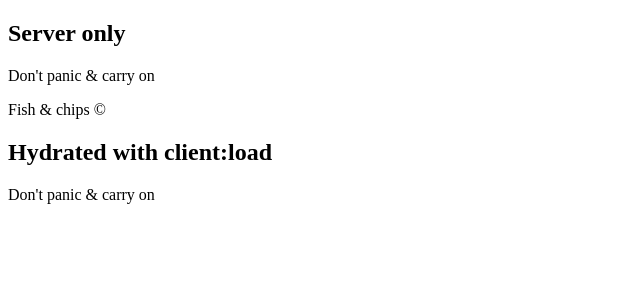
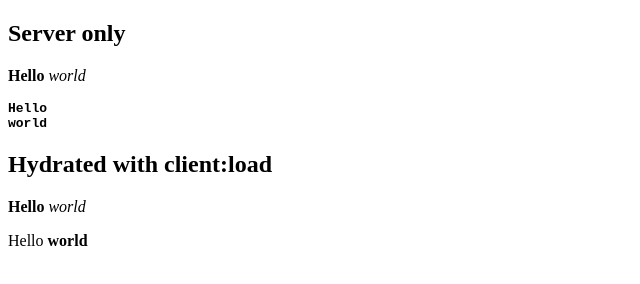
Before and after one commit to prkomb/astro-react-children-repro, an Astro site: page / in a window 1280 px wide. Shown: the whole page, without its empty margins (0-640 px from the left). Built offline with nearby package versions, Linux system fonts and the light colour scheme; Astro itself is replaced by a stand-in of ours.

Commit message:
Reproduce experimentalReactChildren losing text in children

```diff
--- a/src/pages/index.astro
+++ b/src/pages/index.astro
@@ -1,22 +1,20 @@
 ---
 import Box from '../components/Box.jsx';
-
-const title = "Don't panic & carry on";
 ---
 
 <html lang="en">
 	<head>
 		<meta charset="utf-8" />
-		<title>experimentalReactChildren escaping</title>
+		<title>experimentalReactChildren text and whitespace</title>
 	</head>
 	<body>
 		<h2>Server only</h2>
-		<Box id="static">
-			<p title={title}>{title}</p>
-			<p>Fish&nbsp;&amp;&nbsp;chips &copy;</p>
-		</Box>
+		<Box id="static"><p><strong>Hello</strong> <em>world</em></p></Box>
+		<Box id="pre"><pre><b>Hello</b>
+<b>world</b></pre></Box>
 
 		<h2>Hydrated with client:load</h2>
-		<Box id="island" client:load><p title={title}>{title}</p></Box>
+		<Box id="space" client:load><p><strong>Hello</strong> <em>world</em></p></Box>
+		<Box id="text" client:load>Hello <b>world</b></Box>
 	</body>
 </html>
```
Also changed, not shown: README.md.
